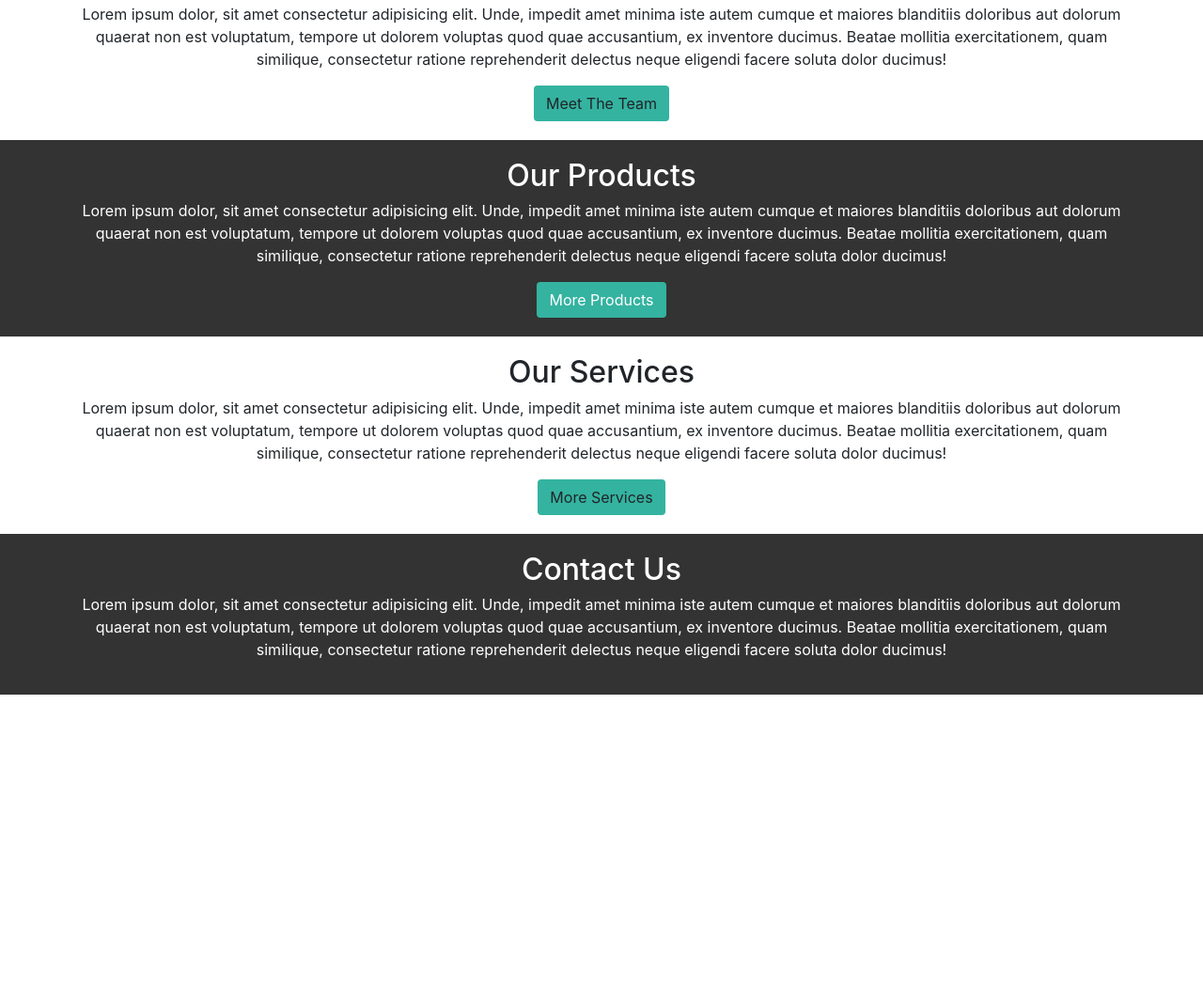
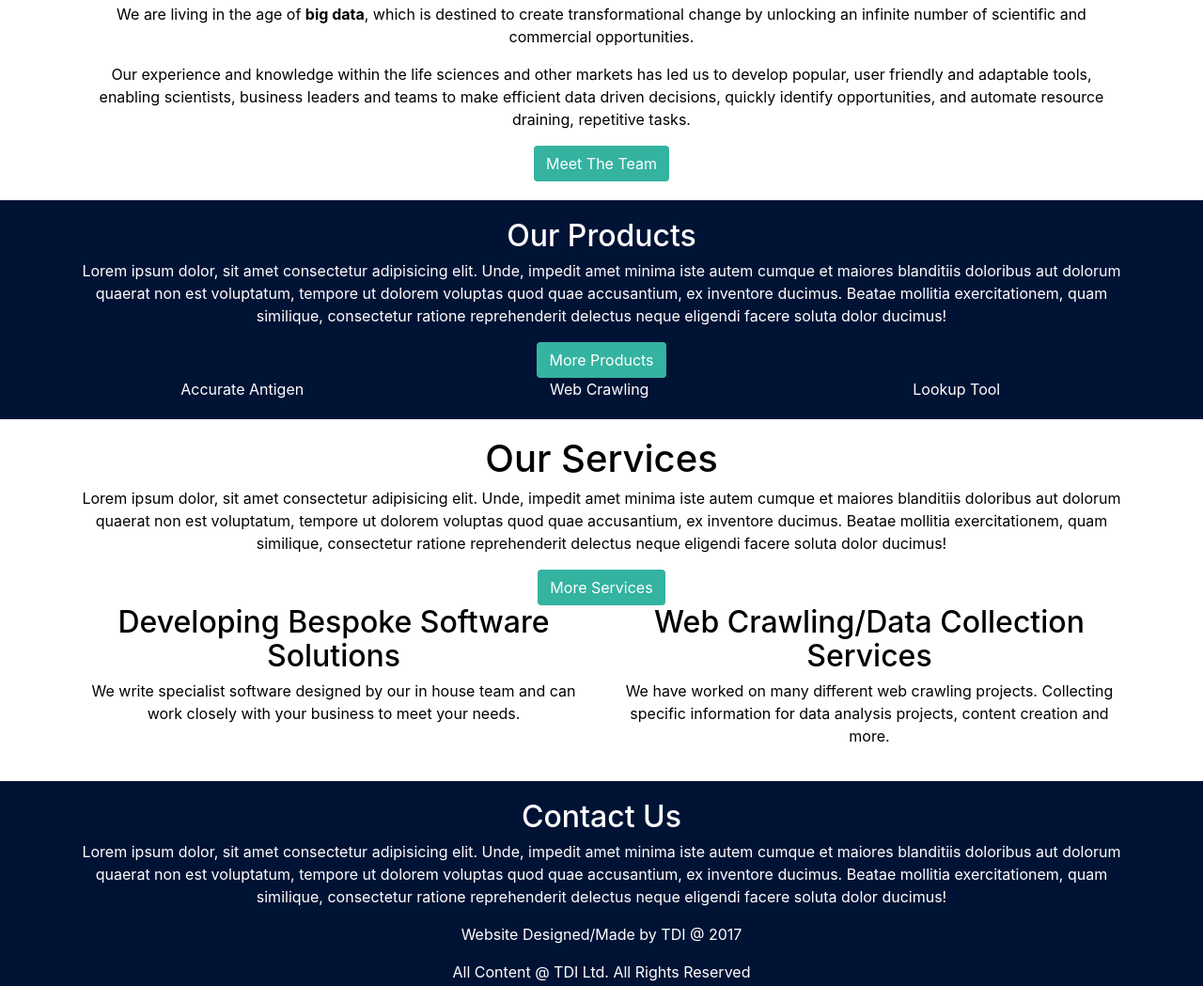
Before and after one commit to chrisbeldam/TDI-Update, a website: page index.html in a window 1280 px wide. Shown: the part 860-1909 px from the top of the page at 94% size. Before the commit the page ends 1599 px from the top, so only its background shows below. Drawn offline with nearby package versions, Linux system fonts and the light colour scheme.

Commit message:
Content Update

```diff
--- a/cssnano/style.css
+++ /dev/null
@@ -1 +0,0 @@
-*{box-sizing:border-box}body{margin:0;font-family:Segoe UI,Tahoma,Geneva,Verdana,sans-serif;font-size:1rem;font-weight:400;line-height:1.5;color:#333;overflow-x:hidden}.v-header{height:100vh;display:flex;align-items:center;color:#fff}.container{max-width:960px;padding-left:1rem;padding-right:1rem;margin:auto;text-align:center}.fullscreen-video-wrap{position:absolute;top:0;left:0;width:100%;height:100vh;overflow:hidden}.fullscreen-video-wrap video{min-height:100%;min-width:100%}.header-overlay{height:100vh;position:absolute;top:0;left:0;width:100vw;z-index:1;background:#225470;opacity:.85}.header-content{z-index:2}.header-content h1{font-size:50px;margin-bottom:0}.header-content p{font-size:1.5rem;display:block;padding-bottom:2rem}.btn{background:#34b3a0;color:#fff;font-size:1.2rem;padding:1rem 2rem;text-decoration:none}.section{padding:20px 0}.section-b{background:#333;color:#fff}@media(max-width:960px){.container{padding-right:3rem;padding-left:3rem}}
--- a/index.html
+++ b/index.html
@@ -3,8 +3,8 @@
 <head>
   <meta charset="UTF-8">
   <title>Transformational Data Insights</title>
-      <link rel="stylesheet" href="cssnano/style.css">
       <link rel="icon" href="img/favicon.png">
+      <link rel="stylesheet" href="cssnano/styles.css">
       <link rel="stylesheet" href="https://maxcdn.bootstrapcdn.com/bootstrap/4.0.0-beta/css/bootstrap.min.css" integrity="sha384-/Y6pD6FV/Vv2HJnA6t+vslU6fwYXjCFtcEpHbNJ0lyAFsXTsjBbfaDjzALeQsN6M" crossorigin="anonymous">
       <link rel="stylesheet" href="https://cdnjs.cloudflare.com/ajax/libs/animate.css/3.5.2/animate.min.css">
       <script src="https://code.jquery.com/jquery-3.2.1.slim.min.js" integrity="sha384-KJ3o2DKtIkvYIK3UENzmM7KCkRr/rE9/Qpg6aAZGJwFDMVNA/GpGFF93hXpG5KkN" crossorigin="anonymous"></script>
@@ -42,40 +42,100 @@
     </div>
   </header>
 
-  <section class="section section-a" id="about">
+  <section class="section-a" id="about">
     <div class="container">
       <div class="row">
         <div class="col-sm-12">
-      <h2>About Us</h2>
-      <p>Lorem ipsum dolor, sit amet consectetur adipisicing elit. Unde, impedit amet minima iste autem cumque et maiores blanditiis doloribus aut dolorum quaerat non est voluptatum, tempore ut dolorem voluptas quod quae accusantium, ex inventore ducimus. Beatae mollitia exercitationem, quam similique, consectetur ratione reprehenderit delectus neque eligendi facere soluta dolor ducimus!</p>
-      <a class="btn">Meet The Team</a>
+          <h2>About Us</h2>
+          <p>We are living in the age of <b>big data</b>, which is destined to create transformational change by unlocking an infinite number of scientific and commercial opportunities.</p>
+          <p>Our experience and knowledge within the life sciences and other markets has led us to develop popular, user friendly and adaptable tools, enabling scientists, business leaders and teams to make efficient data driven decisions, quickly identify opportunities, and automate resource draining, repetitive tasks.</p>
+          <a class="btn" href="about_us.html">Meet The Team</a>
         </div>
       </div>
     </div>
   </section>
 
-  <section class="section section-b" id="products">
+  <section class="section-b" id="products">
     <div class="container">
       <h2>Our Products</h2>
       <p>Lorem ipsum dolor, sit amet consectetur adipisicing elit. Unde, impedit amet minima iste autem cumque et maiores blanditiis doloribus aut dolorum quaerat non est voluptatum, tempore ut dolorem voluptas quod quae accusantium, ex inventore ducimus. Beatae mollitia exercitationem, quam similique, consectetur ratione reprehenderit delectus neque eligendi facere soluta dolor ducimus!</p>
-      <a class="btn">More Products</a>
+      <a class="btn" href="products.html">More Products</a>
+    </div>
+    <div class="container">
+      <div class="row">
+        <div class="col-sm-4" id="accurateAntigen">
+          Accurate Antigen
+          <img src="" alt="">
+        </div>
+        <div class="col-sm-4" id="crawlers">
+          Web Crawling
+          <img src="" alt="">
+        </div>
+        <div class="col-sm-4" id="lookupTool">
+          Lookup Tool
+          <img src="" alt="">
+        </div>
+      </div>
     </div>
   </section>
 
-  <section class="section section-a" id="services">
+  <!-- <section class="section-b" id="review">
+  <div id="carouselExampleIndicators" class="carousel slide" data-ride="carousel">
+    <ol class="carousel-indicators">
+      <li data-target="#carouselExampleIndicators" data-slide-to="0" class="active"></li>
+      <li data-target="#carouselExampleIndicators" data-slide-to="1"></li>
+      <li data-target="#carouselExampleIndicators" data-slide-to="2"></li>
+    </ol>
+    <div class="carousel-inner">
+      <div class="carousel-item active">
+        <img class="d-block w-100" src="..." alt="Accurate Antigen">
+      </div>
+      <div class="carousel-item">
+        <img class="d-block w-100" src="..." alt="Lookup Tool">
+      </div>
+      <div class="carousel-item">
+        <img class="d-block w-100" src="..." alt="Web Based Data &amp; Curation Tool">
+      </div>
+    </div>
+    <a class="carousel-control-prev" href="#carouselExampleIndicators" role="button" data-slide="prev">
+      <span class="carousel-control-prev-icon" aria-hidden="true"></span>
+      <span class="sr-only">Previous</span>
+    </a>
+    <a class="carousel-control-next" href="#carouselExampleIndicators" role="button" data-slide="next">
+      <span class="carousel-control-next-icon" aria-hidden="true"></span>
+      <span class="sr-only">Next</span>
+    </a>
+  </div>
+</section> -->
+
+  <section class="section-a" id="services">
       <div class="container">
-        <h2>Our Services</h2>
+        <h1>Our Services</h1>
         <p>Lorem ipsum dolor, sit amet consectetur adipisicing elit. Unde, impedit amet minima iste autem cumque et maiores blanditiis doloribus aut dolorum quaerat non est voluptatum, tempore ut dolorem voluptas quod quae accusantium, ex inventore ducimus. Beatae mollitia exercitationem, quam similique, consectetur ratione reprehenderit delectus neque eligendi facere soluta dolor ducimus!</p>
-        <a class="btn">More Services</a>
+        <a class="btn" href="services.html">More Services</a>
       </div>
-    </section>
+      <div class="container">
+          <div class="row">
+            <div class="col-sm-6" id="softwareService">
+              <h2>Developing Bespoke Software Solutions</h2>
+              <p>We write specialist software designed by our in house team and can work closely with your business to meet your needs.</p>
+            </div>
+            <div class="col-sm-6" id="webCrawling">
+              <h2>Web Crawling/Data Collection Services</h2>
+              <p>We have worked on many different web crawling projects. Collecting specific information for data analysis projects, content creation and more.</p>
+            </div>
+          </div>
+        </div>
+  </section>
 
-  <section class="section section-b" id="contact">
+  <section class="section-b" id="contact">
       <div class="container">
         <h2>Contact Us</h2>
         <p>Lorem ipsum dolor, sit amet consectetur adipisicing elit. Unde, impedit amet minima iste autem cumque et maiores blanditiis doloribus aut dolorum quaerat non est voluptatum, tempore ut dolorem voluptas quod quae accusantium, ex inventore ducimus. Beatae mollitia exercitationem, quam similique, consectetur ratione reprehenderit delectus neque eligendi facere soluta dolor ducimus!</p>
+        <p>Website Designed/Made by TDI @ 2017</p>
+        <p>All Content @ TDI Ltd. All Rights Reserved</p>
       </div>
-    </section>
+  </section>
 
       <!-- jQuery -->
   <script src="MinJS/jquery.js"></script>
@@ -85,7 +145,6 @@
 
     <script src="MinJS/main.js"></script>
 
-
     <!-- Scrolling Nav JavaScript -->
     <script src="MinJS/jquery.easing.min.js"></script>
     <script src="MinJS/scrolling-nav.js"></script>
--- a/sass/styles.scss
+++ b/sass/styles.scss
@@ -79,13 +79,15 @@ $blacktext: black;
     text-decoration: none;
   }
 
-  .section{
+  .section-a {
+    background: $whitebg;
+    color:#000;
     padding:20px 0;
   }
-
   .section-b{
     background: $bluebg;
     color:#fff;
+    padding:20px 0;
   }
 
   @media(max-width:960px){
```
Also changed, not shown: package.json (+12 -11 lines), css/styles.css, cssnano/styles.css, 1 other file.
